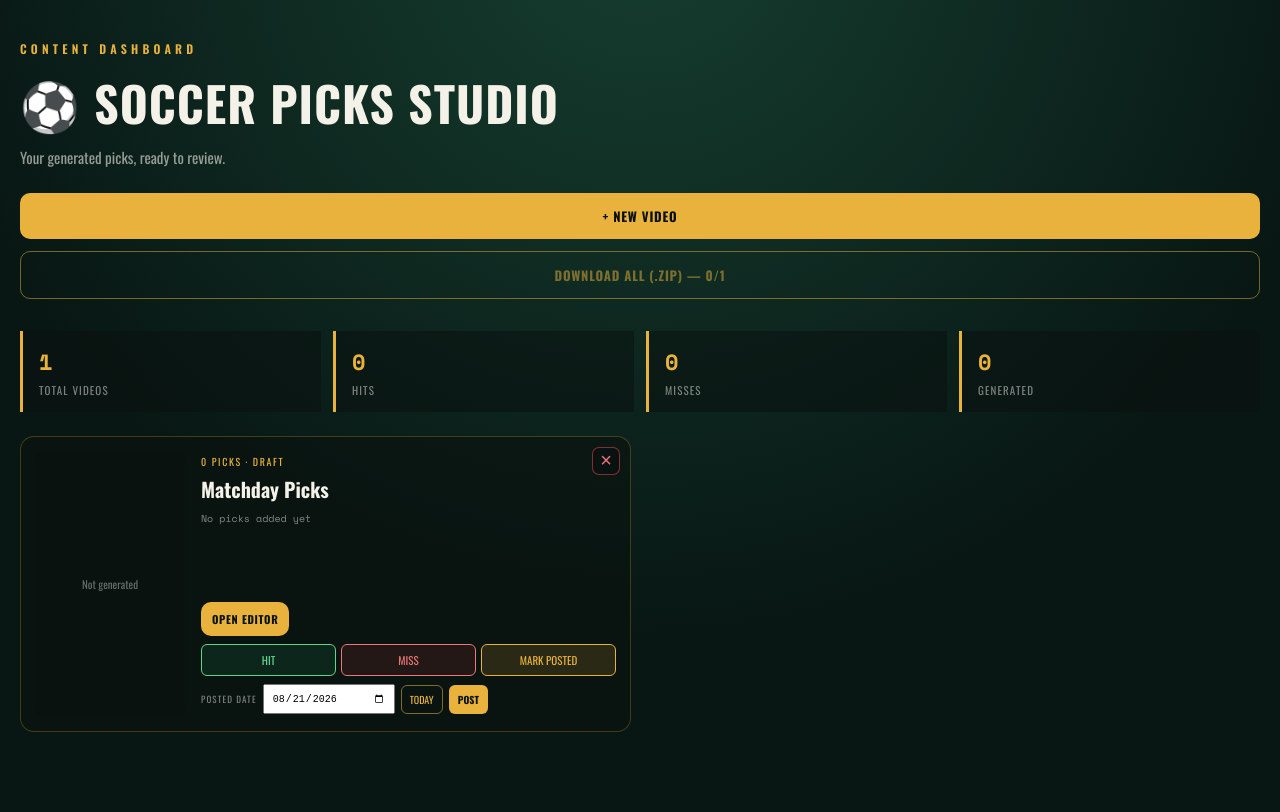
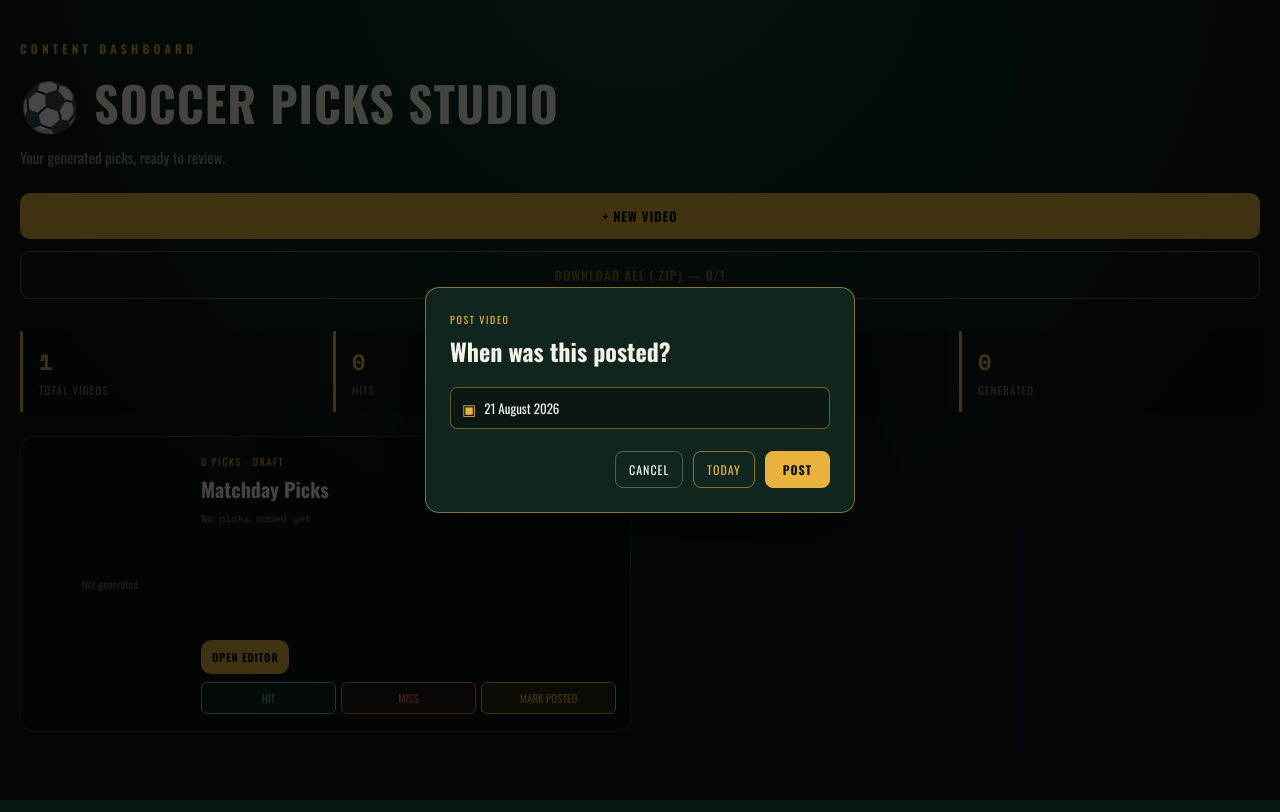
Before and after one commit to StevenVeer/SoccerPicks, a React (Vite) app: page / in a window 1280 px wide. Both pictures are taken after a click on the button "MARK POSTED". Built offline with nearby package versions, Linux system fonts and the light colour scheme.

Commit message:
feat: implement posting date modal with calendar for video posts

```diff
--- a/src/App.css
+++ b/src/App.css
@@ -1022,12 +1022,14 @@ canvas {
 .miss-button { background: rgba(190, 56, 61, 0.14); border-color: #be383d; color: #ed777b; }
 .posted-button { background: rgba(232, 178, 61, 0.14); border-color: var(--gold); color: var(--gold); }
 .posted-button:disabled { cursor: not-allowed; opacity: 0.55; }
-.posting-date-picker { display: flex; flex-wrap: wrap; align-items: center; gap: 6px; width: 100%; }
-.posting-date-picker label { margin: 0; color: rgba(244, 242, 232, 0.5); font-size: 9px; }
-.posting-date-picker input { width: auto; min-width: 132px; margin: 0; padding: 6px 7px; font-size: 10px; }
-.posting-date-picker button { background: transparent; border: 1px solid rgba(232, 178, 61, 0.55); border-radius: 6px; color: var(--gold); cursor: pointer; font-family: 'Oswald', sans-serif; font-size: 10px; padding: 6px 8px; text-transform: uppercase; }
-.posting-date-picker button:hover { background: rgba(232, 178, 61, 0.12); }
-.posting-date-picker .confirm-posted { background: var(--gold); color: var(--ink); font-weight: 700; }
+.posting-modal { position: relative; width: min(100%, 430px); background: #10251e; border: 1px solid rgba(232, 178, 61, 0.55); border-radius: 14px; box-shadow: 0 22px 60px rgba(0, 0, 0, 0.55); padding: 24px; }
+.posting-modal h2 { margin: 6px 0 18px; color: var(--chalk); font-size: 24px; }
+.posting-date-display { display: flex; align-items: center; gap: 8px; width: 100%; height: 42px; padding: 0 11px; background: rgba(10, 18, 16, 0.72); border: 1px solid rgba(232, 178, 61, 0.42); border-radius: 7px; color: var(--chalk); cursor: pointer; font-family: 'Oswald', sans-serif; font-size: 13px; text-align: left; text-transform: capitalize; }
+.posting-date-display span { color: var(--gold); font-size: 15px; }
+.posting-date-display:hover { background: rgba(232, 178, 61, 0.16); border-color: var(--gold); color: var(--gold); }
+.posting-calendar { position: absolute; top: 142px; left: 24px; width: 248px; margin-top: 0; }
+.posting-modal-actions { display: flex; justify-content: flex-end; gap: 10px; margin-top: 22px; }
+.today-button { color: var(--gold); border-color: rgba(232, 178, 61, 0.55); }
 .pick-row:hover { background: rgba(232, 178, 61, 0.06); }
 .cancel-pick-edit { background: transparent; border: 1px solid rgba(244, 242, 232, 0.25); border-radius: 6px; color: rgba(244, 242, 232, 0.65); cursor: pointer; font-family: 'Oswald', sans-serif; font-size: 10px; letter-spacing: 0.06em; padding: 5px 8px; text-transform: uppercase; }
 .cancel-pick-edit:hover { border-color: var(--gold); color: var(--gold); }
--- a/src/App.jsx
+++ b/src/App.jsx
@@ -17,6 +17,22 @@ function postedTitle(value) {
     month: 'long',
     year: 'numeric',
   }).format(new Date(`${value}T12:00:00Z`));
+}
+
+function calendarDays(month) {
+  const firstDay = new Date(Date.UTC(month.getUTCFullYear(), month.getUTCMonth(), 1));
+  const startOffset = (firstDay.getUTCDay() + 6) % 7;
+  const daysInMonth = new Date(Date.UTC(month.getUTCFullYear(), month.getUTCMonth() + 1, 0)).getUTCDate();
+  return Array.from({ length: 42 }, (_, index) => {
+    const day = index - startOffset + 1;
+    return day > 0 && day <= daysInMonth
+      ? new Date(Date.UTC(month.getUTCFullYear(), month.getUTCMonth(), day))
+      : null;
+  });
+}
+
+function monthLabel(value) {
+  return new Intl.DateTimeFormat('en-GB', { month: 'long', year: 'numeric' }).format(value);
 }
 
 function createOverviewBlob(project) {
@@ -59,6 +75,8 @@ export default function App() {
   const [saveNotice, setSaveNotice] = useState('');
   const [postingProjectId, setPostingProjectId] = useState(null);
   const [postingDate, setPostingDate] = useState(todayDate);
+  const [postingCalendarMonth, setPostingCalendarMonth] = useState(() => new Date(`${todayDate()}T12:00:00Z`));
+  const [postingCalendarOpen, setPostingCalendarOpen] = useState(false);
   const [deleteConfirmProjectId, setDeleteConfirmProjectId] = useState(null);
   const [zipping, setZipping] = useState(false);
   const cardRefs = useRef({});
@@ -167,7 +185,10 @@ export default function App() {
 
   function openPostingDate(id) {
     setPostingProjectId(id);
-    setPostingDate(todayDate());
+    const date = todayDate();
+    setPostingDate(date);
+    setPostingCalendarMonth(new Date(`${date}T12:00:00Z`));
+    setPostingCalendarOpen(false);
   }
 
   function markPosted() {
@@ -351,14 +372,6 @@ export default function App() {
                 {media[p.id]?.videoUrl && <a className="text-action" href={media[p.id].videoUrl} download={`${slugify(p.title)}-${dateStamp()}.webm`}>Download video</a>}
                 {media[p.id]?.resultUrl && <a className="text-action" href={media[p.id].resultUrl} download={`${slugify(p.title)}-${p.result}.png`}>Download image</a>}
                 <div className="result-actions"><button type="button" className="hit-button" onClick={() => markResult(p.id, 'hit')}>Hit</button><button type="button" className="miss-button" onClick={() => markResult(p.id, 'miss')}>Miss</button><button type="button" className="posted-button" onClick={() => openPostingDate(p.id)} disabled={p.status === 'posted'}>{p.status === 'posted' ? 'Posted' : 'Mark posted'}</button></div>
-                {postingProjectId === p.id && (
-                  <div className="posting-date-picker">
-                    <label htmlFor={`posted-date-${p.id}`}>Posted date</label>
-                    <input id={`posted-date-${p.id}`} type="date" value={postingDate} onChange={(event) => setPostingDate(event.target.value)} />
-                    <button type="button" onClick={() => setPostingDate(todayDate())}>Today</button>
-                    <button type="button" className="confirm-posted" onClick={markPosted}>Post</button>
-                  </div>
-                )}
               </div>
             </div>
           </article>
@@ -369,6 +382,38 @@ export default function App() {
           </div>
         )}
       </div>
+      {postingProjectId !== null && (
+        <div className="modal-backdrop" role="presentation" onMouseDown={(event) => { if (event.target === event.currentTarget) setPostingProjectId(null); }}>
+          <div className="posting-modal" role="dialog" aria-modal="true" aria-labelledby="posting-modal-title">
+            <span className="section-kicker">Post video</span>
+            <h2 id="posting-modal-title">When was this posted?</h2>
+            <button type="button" className="posting-date-display" onClick={() => setPostingCalendarOpen((open) => !open)} aria-expanded={postingCalendarOpen}>
+              <span aria-hidden="true">▣</span>
+              {postedTitle(postingDate)}
+            </button>
+            {postingCalendarOpen && (
+              <div className="posting-calendar calendar-popover">
+                <div className="calendar-header">
+                  <button type="button" onClick={() => setPostingCalendarMonth((month) => new Date(Date.UTC(month.getUTCFullYear(), month.getUTCMonth() - 1, 1)))} aria-label="Previous month">‹</button>
+                  <strong>{monthLabel(postingCalendarMonth)}</strong>
+                  <button type="button" onClick={() => setPostingCalendarMonth((month) => new Date(Date.UTC(month.getUTCFullYear(), month.getUTCMonth() + 1, 1)))} aria-label="Next month">›</button>
+                </div>
+                <div className="calendar-weekdays">{['Ma', 'Di', 'Wo', 'Do', 'Vr', 'Za', 'Zo'].map((day) => <span key={day}>{day}</span>)}</div>
+                <div className="calendar-grid">
+                  {calendarDays(postingCalendarMonth).map((day, index) => day ? (
+                    <button type="button" className={day.toISOString().slice(0, 10) === postingDate ? 'selected' : ''} key={day.toISOString()} onClick={() => { setPostingDate(day.toISOString().slice(0, 10)); setPostingCalendarOpen(false); }}>{day.getUTCDate()}</button>
+                  ) : <span className="calendar-empty" key={`posting-empty-${index}`} />)}
+                </div>
+              </div>
+            )}
+            <div className="posting-modal-actions">
+              <button type="button" className="back-button" onClick={() => setPostingProjectId(null)}>Cancel</button>
+              <button type="button" className="back-button today-button" onClick={() => setPostingDate(todayDate())}>Today</button>
+              <button type="button" className="save-button" onClick={markPosted}>Post</button>
+            </div>
+          </div>
+        </div>
+      )}
       {renderDeleteModal()}
     </div>
   );
```
